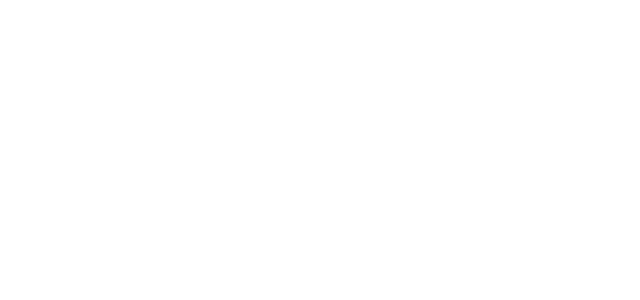
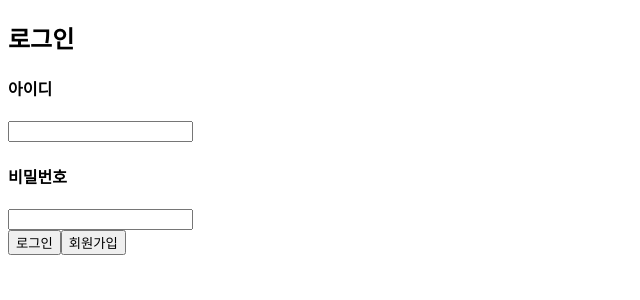
Before and after one commit to prgrms-be-devcourse/BE-04-KurlyMurly, a React (Create React App) app in the folder front/: page /login in a window 1280 px wide. Before the commit this address had no page. Shown: the top 300 px of the page, without its empty margins (0-640 px from the left). Built offline with nearby package versions, Linux system fonts and the light colour scheme.

Commit message:
병합: PR 작성 전 충돌 해결

```diff
--- a/front/src/App.jsx
+++ b/front/src/App.jsx
@@ -1,8 +1,5 @@
 import {BrowserRouter, Route, Routes} from 'react-router-dom';
-import {Home, SignUp} from './pages';
-import Cart from "./pages/Cart";
-import Favorites from "./pages/Favorites";
-import Receipt from "./pages/Receipt";
+import {Home, SignUp, Login, Cart, Favorites, Receipt} from './pages';
 
 const App = () => {
     return (
@@ -10,6 +7,7 @@ const App = () => {
             <Routes>
                 <Route path="/" element={<Home/>}/>
                 <Route path="/sign-up" element={<SignUp/>}/>
+                <Route path="/login" element={<Login/>}/>
                 <Route path="/cart" element={<Cart/>}/>
                 <Route path="/favorites" element={<Favorites/>}/>
                 <Route path="/receipt" element={<Receipt/>}/>
--- /dev/null
+++ b/front/src/pages/Login.jsx
@@ -0,0 +1,53 @@
+import { useState } from "react";
+import { useNavigate } from 'react-router-dom';
+
+const Login = () => {
+    const navigate = useNavigate();
+    const [loginInputs, setLoginInputs] = useState({
+        loginId: "",
+        password: "",
+    });
+
+    const { loginId, password } = loginInputs;
+
+    const onInputChange = (e) => {
+        const { name, value } = e.target;
+        setLoginInputs((inputs) => ({
+            ...inputs,
+            [name]: value,
+        }));
+    };
+
+    return (
+        <div>
+            <h2>로그인</h2>
+            <div>
+                <h4>아이디</h4>
+                <input
+                    name="loginId"
+                    value={loginId}
+                    type="text"
+                    onChange={onInputChange}
+                    maxLength="20"
+                />
+            </div>
+            <div>
+                <h4>비밀번호</h4>
+                <input
+                    name="password"
+                    value={password}
+                    onChange={onInputChange}
+                    type="password"
+                />
+            </div>
+            <button onClick={() => console.log("hello")}>로그인</button>
+            <button onClick={() => {
+                navigate(`/sign-up`);
+            }}>
+                회원가입
+            </button>
+        </div>
+    );
+};
+
+export default Login;
--- a/front/src/pages/Receipt.jsx
+++ b/front/src/pages/Receipt.jsx
@@ -1,6 +1,6 @@
 import React, { useState } from 'react';
 
-function Receipt() {
+const Receipt = () => {
 
     const [orders, setOrders] = useState([
         {cartId: 1, productId: 1, name: '상품 1', price: 10000, quantity: 1, receiver: "오세한", phoneNumber: "01094828438", email:"kurly@murly.com", address:"서울특별시" },
--- a/front/src/pages/SignUp.jsx
+++ b/front/src/pages/SignUp.jsx
@@ -1,5 +1,4 @@
 import { useState } from 'react';
-import instance from '../apis/ApiController';
 
 const SignUp = () => {
   const [inputs, setInputs] = useState({
--- a/front/src/pages/index.jsx
+++ b/front/src/pages/index.jsx
@@ -1,2 +1,6 @@
 export { default as Home } from './Home';
 export { default as SignUp } from './SignUp';
+export { default as Login } from './Login';
+export { default as Cart } from './Cart';
+export { default as Favorites } from './Favorites';
+export { default as Receipt } from './Receipt';
```
